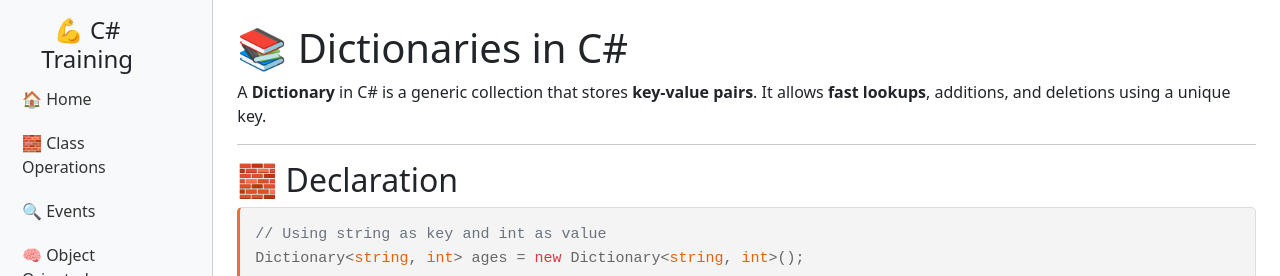
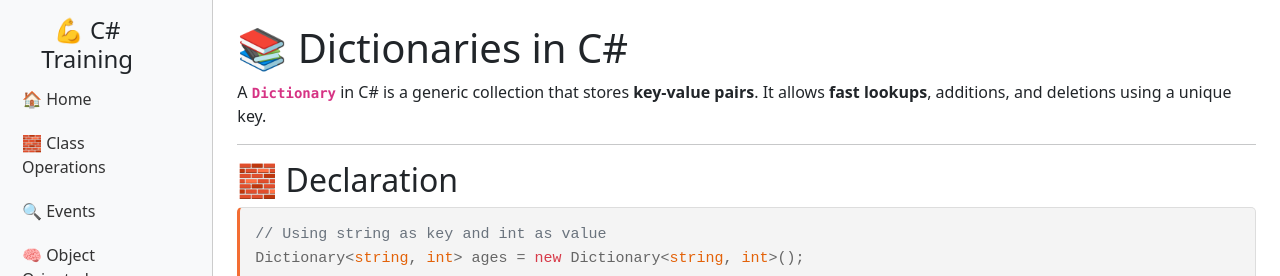
Before and after one commit to buribalkan/C-SHARP-Training, a Jekyll site: the page built from Dictionaries.md, in a window 1280 px wide. Shown: the top 276 px of the page. Built offline with Jekyll 4.4.1, drawn with Linux system fonts in a browser that asks for light colours; nearby versions of some CDN libraries; our own code applies the rules of GitHub Pages for plain Markdown files.

```diff
--- a/Dictionaries.md
+++ b/Dictionaries.md
@@ -1,6 +1,6 @@
 # 📚 Dictionaries in C#
 
-A **Dictionary** in C# is a generic collection that stores **key-value pairs**. It allows **fast lookups**, additions, and deletions using a unique key.
+A **`Dictionary`** in C# is a generic collection that stores **key-value pairs**. It allows **fast lookups**, additions, and deletions using a unique key.
 
 ---
 
```
